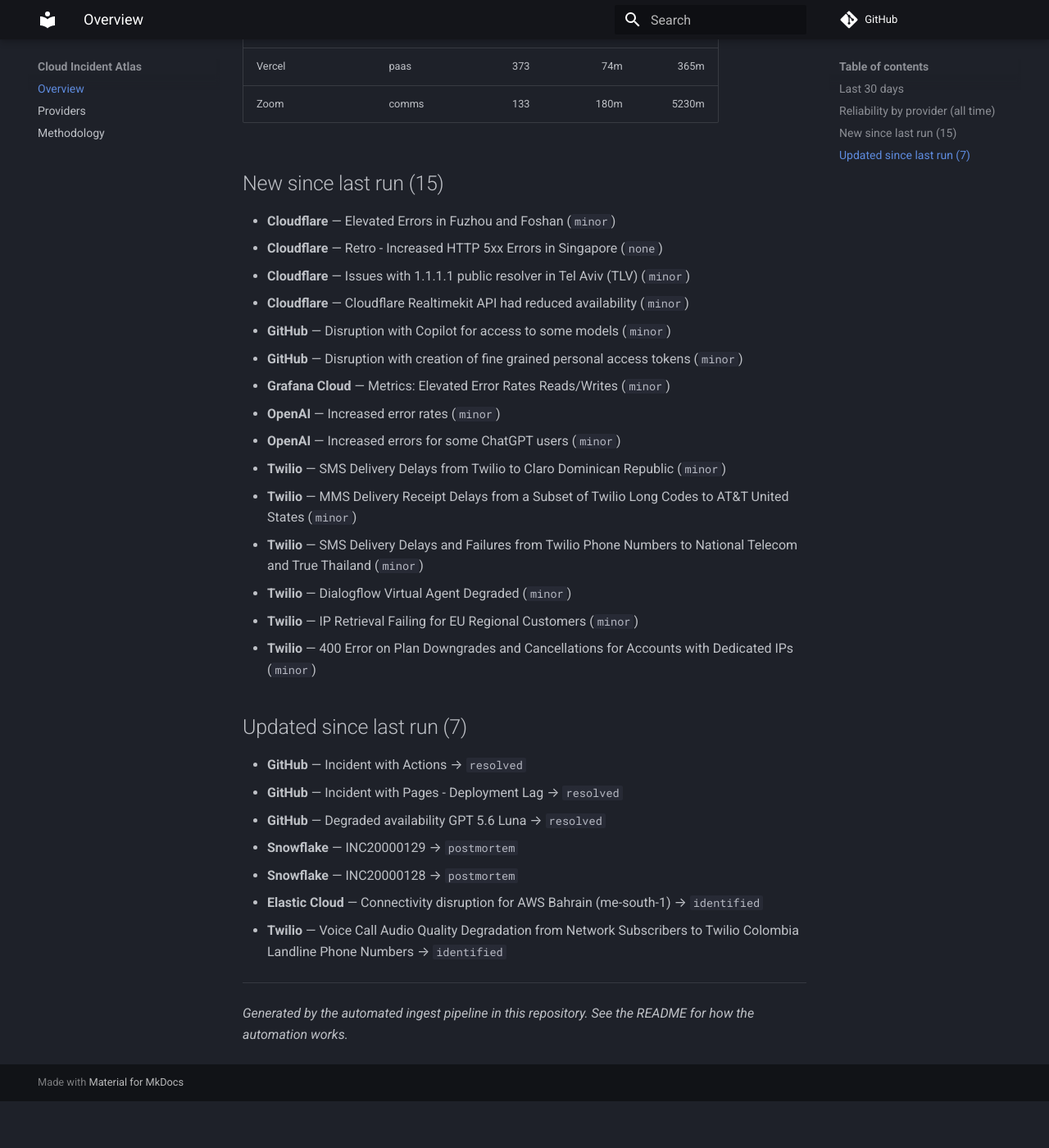
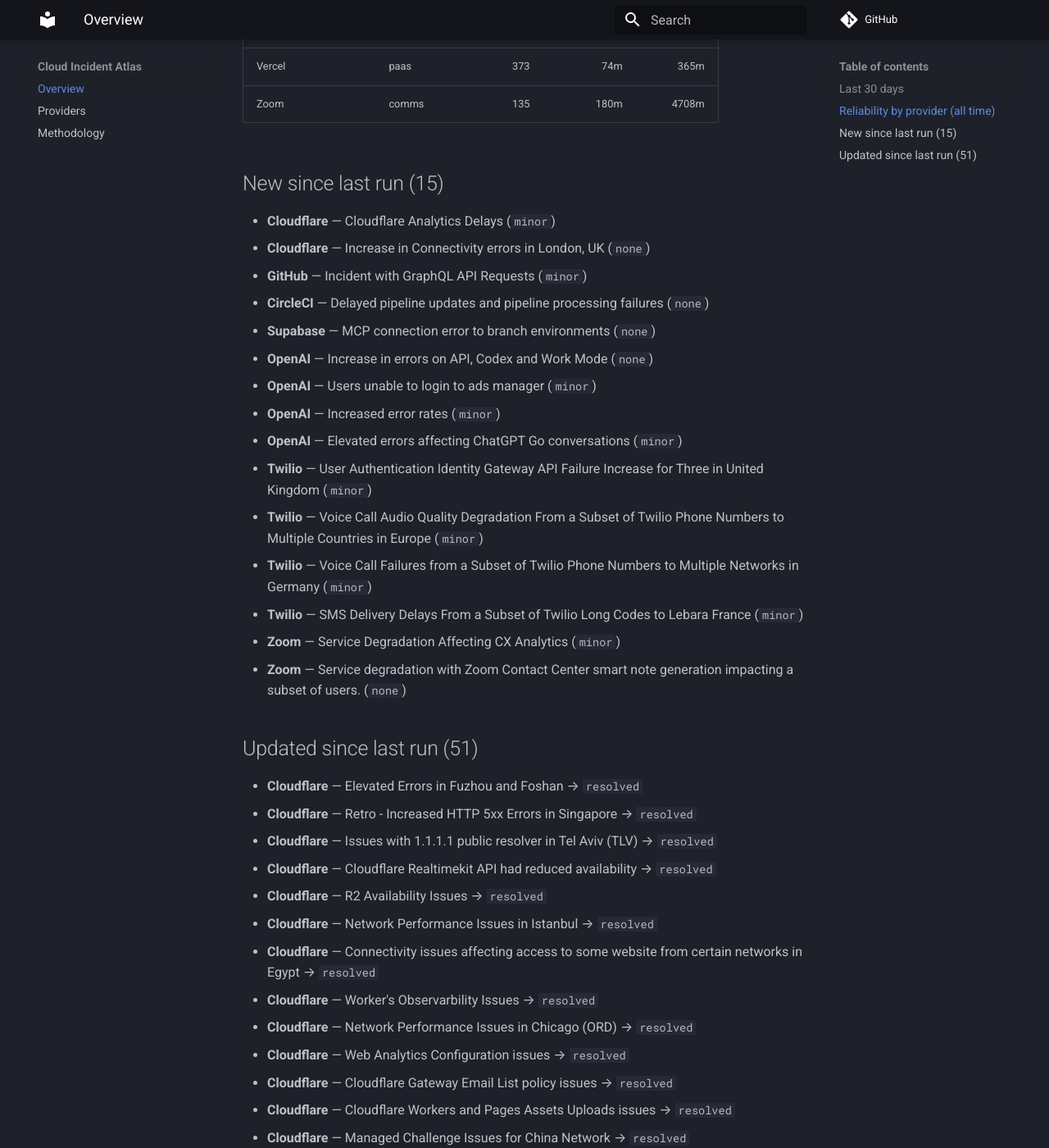
Before and after one commit to ayushgupta07xx/cloud-incident-atlas, an MkDocs documentation site: the page built from docs/index.md, in a window 1280 px wide and 1400 px high, scrolled down 1434 px. Shown: the whole window at 82% size. Built offline with MkDocs 1.6.1 and Material for MkDocs 9.7.7, drawn with Linux system fonts in a browser that asks for light colours; comment, search, counter and statistics services are not loaded; before the commit the page ends 2777 px from its top, so only the background shows below that; some of the changed text lies outside the part shown.

Commit message:
docs: refresh digest and charts
Regenerated from the corpus by the ingest pipeline.

Run: https://github.com/ayushgupta07xx/cloud-incident-atlas/actions/runs/31575442930

Co-authored-by: github-actions[bot] <41898282+github-actions[bot]@users.noreply.github.com>

```diff
--- a/docs/index.md
+++ b/docs/index.md
@@ -13,56 +13,74 @@
 | --- | --- | ---: | ---: | ---: |
 | Atlassian | devtools | 39 | 120m | 2244m |
 | Amazon Web Services | cloud | 39 | — | — |
-| CircleCI | devtools | 298 | 69m | 487m |
-| Cloudflare | cdn | 6588 | 239m | 495m |
+| CircleCI | devtools | 299 | 69m | 486m |
+| Cloudflare | cdn | 6590 | 239m | 495m |
 | Confluent Cloud | data | 248 | 195m | 1645m |
 | Datadog | observability | 120 | 74m | 221m |
 | DigitalOcean | cloud | 499 | 145m | 571m |
 | Discord | comms | 209 | 54m | 297m |
 | Elastic Cloud | observability | 243 | 184m | 1326m |
 | Google Cloud Platform | cloud | 4 | — | — |
-| GitHub | devtools | 594 | 66m | 283m |
+| GitHub | devtools | 595 | 67m | 287m |
 | Grafana Cloud | observability | 735 | 90m | 1153m |
 | HashiCorp Cloud | devtools | 30 | 178m | 1478m |
 | MongoDB Atlas | data | 267 | 120m | 1381m |
 | Netlify | paas | 213 | 41m | 219m |
 | New Relic | observability | 103 | 63m | 303m |
 | npm | devtools | 59 | 107m | 340m |
-| OpenAI | ai | 32 | 162m | 853m |
+| OpenAI | ai | 36 | 127m | 817m |
 | Sentry | observability | 326 | 83m | 360m |
 | Snowflake | data | 186 | 124m | 598m |
-| Supabase | paas | 378 | 158m | 903m |
-| Twilio | comms | 10717 | 270m | 1060m |
+| Supabase | paas | 379 | 158m | 900m |
+| Twilio | comms | 10721 | 270m | 1060m |
 | Vercel | paas | 373 | 74m | 365m |
-| Zoom | comms | 133 | 180m | 5230m |
+| Zoom | comms | 135 | 180m | 4708m |
 
 ## New since last run (15)
 
-- **Cloudflare** — Elevated Errors in Fuzhou and Foshan (`minor`)
-- **Cloudflare** — Retro - Increased HTTP 5xx Errors in Singapore (`none`)
-- **Cloudflare** — Issues with 1.1.1.1 public resolver in Tel Aviv (TLV) (`minor`)
-- **Cloudflare** — Cloudflare Realtimekit API had reduced availability (`minor`)
-- **GitHub** — Disruption with Copilot for access to some models (`minor`)
-- **GitHub** — Disruption with creation of fine grained personal access tokens (`minor`)
-- **Grafana Cloud** — Metrics: Elevated Error Rates Reads/Writes (`minor`)
+- **Cloudflare** — Cloudflare Analytics Delays (`minor`)
+- **Cloudflare** — Increase in Connectivity errors in London, UK (`none`)
+- **GitHub** — Incident with GraphQL API Requests (`minor`)
+- **CircleCI** — Delayed pipeline updates and pipeline processing failures (`none`)
+- **Supabase** — MCP connection error to branch environments (`none`)
+- **OpenAI** — Increase in errors on API, Codex and Work Mode (`none`)
+- **OpenAI** — Users unable to login to ads manager (`minor`)
 - **OpenAI** — Increased error rates (`minor`)
-- **OpenAI** — Increased errors for some ChatGPT users (`minor`)
-- **Twilio** — SMS Delivery Delays from Twilio to Claro Dominican Republic (`minor`)
-- **Twilio** — MMS Delivery Receipt Delays from a Subset of Twilio Long Codes to AT&T United States (`minor`)
-- **Twilio** — SMS Delivery Delays and Failures from Twilio Phone Numbers to National Telecom and True Thailand (`minor`)
-- **Twilio** — Dialogflow Virtual Agent Degraded (`minor`)
-- **Twilio** — IP Retrieval Failing for EU Regional Customers (`minor`)
-- **Twilio** — 400 Error on Plan Downgrades and Cancellations for Accounts with Dedicated IPs (`minor`)
+- **OpenAI** — Elevated errors affecting ChatGPT Go conversations (`minor`)
+- **Twilio** — User Authentication Identity Gateway API Failure Increase for Three in United Kingdom (`minor`)
+- **Twilio** — Voice Call Audio Quality Degradation From a Subset of Twilio Phone Numbers to Multiple Countries in Europe (`minor`)
+- **Twilio** — Voice Call Failures from a Subset of Twilio Phone Numbers to Multiple Networks in Germany (`minor`)
+- **Twilio** — SMS Delivery Delays From a Subset of Twilio Long Codes to Lebara France (`minor`)
+- **Zoom** — Service Degradation Affecting CX Analytics (`minor`)
+- **Zoom** — Service degradation with Zoom Contact Center smart note generation impacting a subset of users. (`none`)
 
-## Updated since last run (7)
+## Updated since last run (51)
 
-- **GitHub** — Incident with Actions → `resolved`
-- **GitHub** — Incident with Pages - Deployment Lag → `resolved`
-- **GitHub** — Degraded availability GPT 5.6 Luna → `resolved`
-- **Snowflake** — INC20000129 → `postmortem`
-- **Snowflake** — INC20000128 → `postmortem`
-- **Elastic Cloud** — Connectivity disruption for AWS Bahrain (me-south-1) → `identified`
-- **Twilio** — Voice Call Audio Quality Degradation from Network Subscribers to Twilio Colombia Landline Phone Numbers → `identified`
+- **Cloudflare** — Elevated Errors in Fuzhou and Foshan → `resolved`
+- **Cloudflare** — Retro - Increased HTTP 5xx Errors in Singapore → `resolved`
+- **Cloudflare** — Issues with 1.1.1.1 public resolver in Tel Aviv (TLV) → `resolved`
+- **Cloudflare** — Cloudflare Realtimekit API had reduced availability → `resolved`
+- **Cloudflare** — R2 Availability Issues → `resolved`
+- **Cloudflare** — Network Performance Issues in Istanbul → `resolved`
+- **Cloudflare** — Connectivity issues affecting access to some website from certain networks in Egypt → `resolved`
+- **Cloudflare** — Worker's Observarbility Issues → `resolved`
+- **Cloudflare** — Network Performance Issues in Chicago (ORD) → `resolved`
+- **Cloudflare** — Web Analytics Configuration issues → `resolved`
+- **Cloudflare** — Cloudflare Gateway Email List policy issues → `resolved`
+- **Cloudflare** — Cloudflare Workers and Pages Assets Uploads issues → `resolved`
+- **Cloudflare** — Managed Challenge Issues for China Network → `resolved`
+- **Cloudflare** — Elevated R2 error rates and latency → `resolved`
+- **Cloudflare** — 502 errors observed around Singapore, Jakarta and Bangkok → `resolved`
+- **Cloudflare** — Cloudflare Workers Runtime API issues → `resolved`
+- **Cloudflare** — Cloudflare Workers deployment Issues → `resolved`
+- **Cloudflare** — Network Performance Issues in Bangalore, India → `resolved`
+- **Cloudflare** — Network Performance Issues in Istanbul → `resolved`
+- **Cloudflare** — Cloudflare Workers build failures → `resolved`
+- **Cloudflare** — Cloudflare Dedicated Egress in London → `resolved`
+- **Cloudflare** — Network Performance Issues in Hamburg, Germany → `resolved`
+- **Cloudflare** — RealtimeKit socket connection slowness and failed meeting joins → `resolved`
+- **Cloudflare** — Network Performance Issues in Istanbul → `resolved`
+- **Cloudflare** — Increased HTTP 5XX Errors in IAD → `resolved`
 
 ---
 
```
Also changed, not shown: other parts of docs/index.md (+3 -3 lines), README.md (+9 -10 lines), docs/providers.md (+12 -12 lines), docs/img/mttr.svg, docs/img/timeline.svg.
